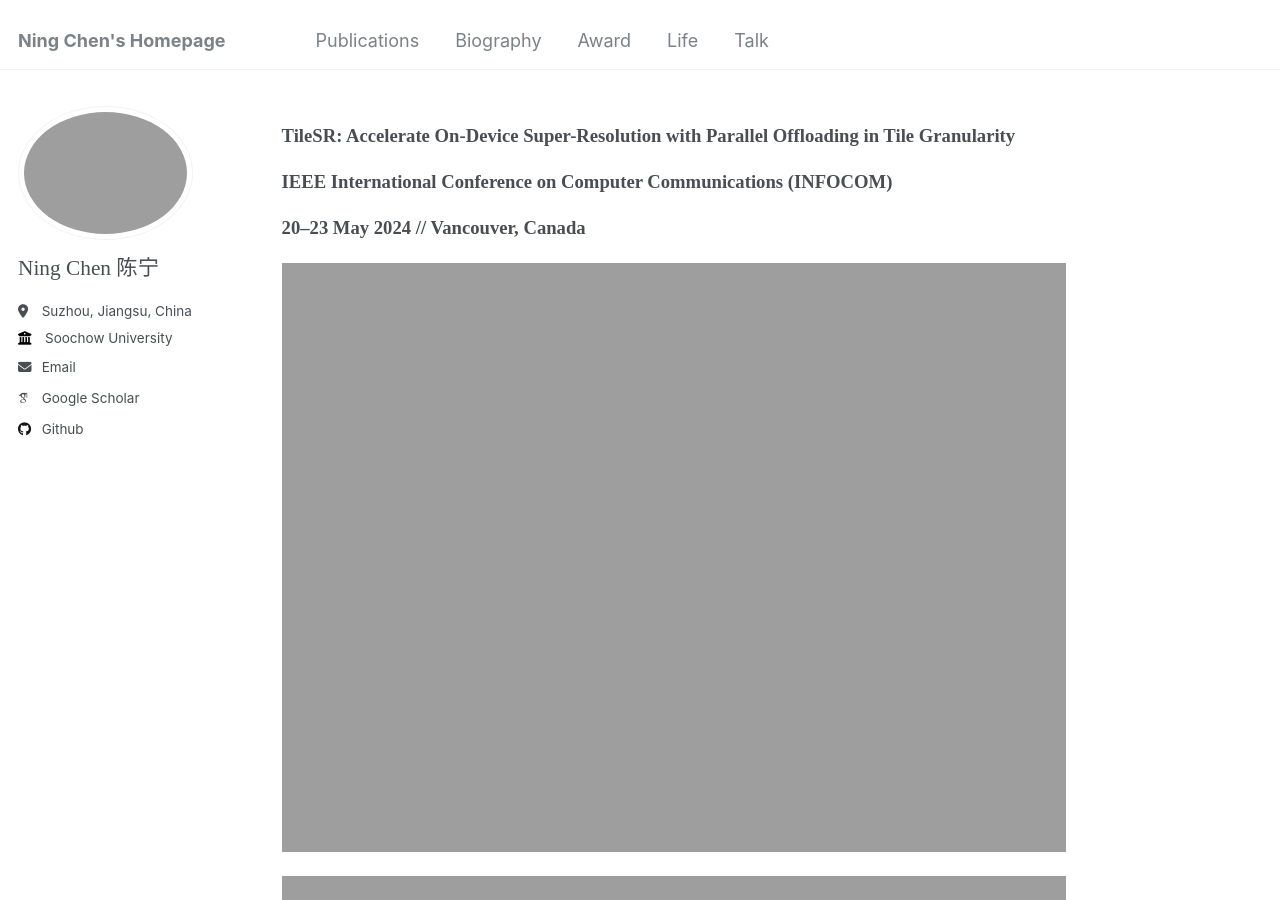
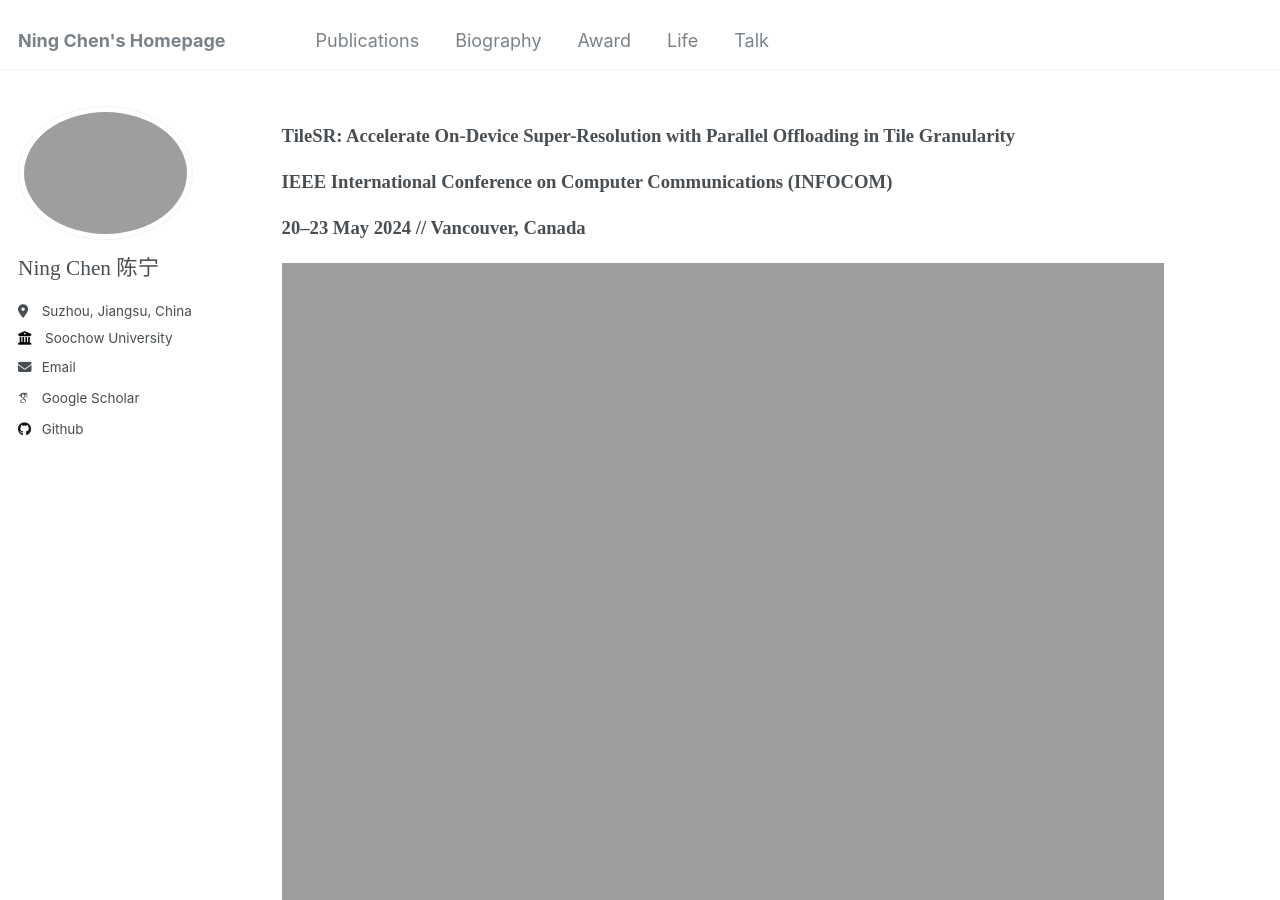
Before and after one commit to nju-cn/nju-cn.github.io, a Jekyll site: the page built from _pages/talk.md, in a window 1280 px wide and 900 px high. Built offline with Jekyll 4.4.1, drawn with Linux system fonts in a browser that asks for light colours; some web fonts are replaced.

Commit message:
Merge remote-tracking branch 'origin/master'

```diff
--- a/_pages/talk.md
+++ b/_pages/talk.md
@@ -17,7 +17,7 @@
 
 **20–23 May 2024 // Vancouver, Canada**
 
-<p><img src="http://nju-cn.github.io/image_graduate/6.jpg" referrerpolicy="no-referrer" width="80%"></p>
-<p><img src="http://nju-cn.github.io/image_graduate/7.jpg" referrerpolicy="no-referrer" width="80%"></p>
-<p><img src="http://nju-cn.github.io/image_graduate/8.jpg" referrerpolicy="no-referrer" width="80%"></p>
-<p><img src="http://nju-cn.github.io/image_graduate/9.jpg" referrerpolicy="no-referrer" width="80%"></p>
+<p><img src="http://nju-cn.github.io/image_graduate/6.jpg" referrerpolicy="no-referrer" width="90%"></p>
+<p><img src="http://nju-cn.github.io/image_graduate/7.jpg" referrerpolicy="no-referrer" width="90%"></p>
+<p><img src="http://nju-cn.github.io/image_graduate/8.jpg" referrerpolicy="no-referrer" width="90%"></p>
+<p><img src="http://nju-cn.github.io/image_graduate/9.jpg" referrerpolicy="no-referrer" width="90%"></p>
```
